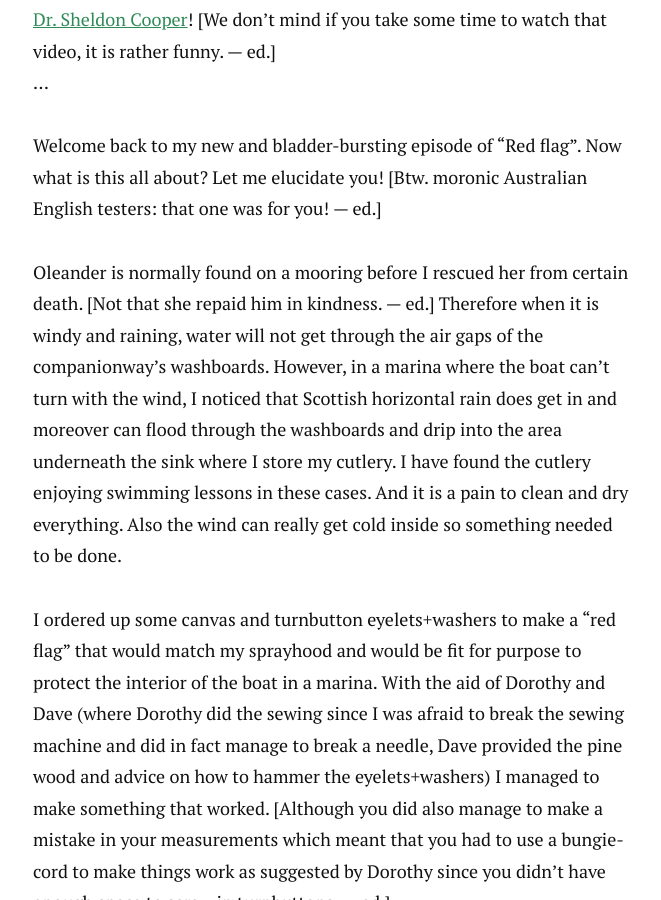
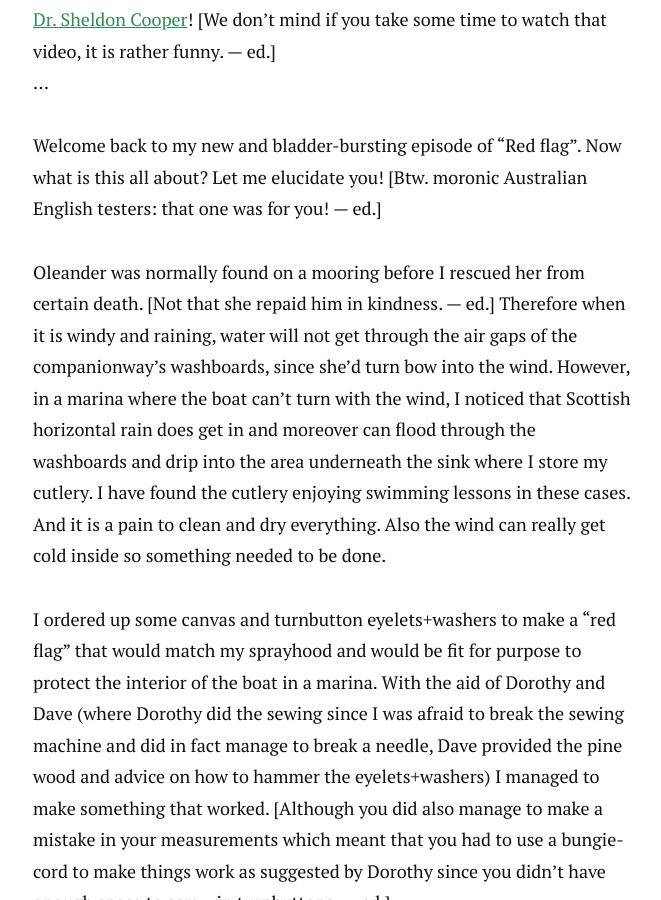
Before and after one commit to annard/annard.github.io, a Jekyll site: the page built from _posts/2017-11-05-red-flag.markdown, in a window 1280 px wide and 900 px high, scrolled down 529 px. Shown: the whole window, without its empty margins (307-968 px from the left). Built offline with Jekyll 4.4.1, drawn with Linux system fonts in a browser that asks for light colours; nearby versions of some CDN libraries.

Commit message:
important typo fixes

```diff
--- a/_posts/2017-10-26-slip-sliding-away.markdown
+++ b/_posts/2017-10-26-slip-sliding-away.markdown
@@ -12,7 +12,7 @@ The more you're slip slidin' away<br/>
 
 So these profetic words were written many years ago when I was but a wee lad who had no idea about boats and it would have been a good thing if it had stayed that way. However, here we are many moons later, and I am totally stuck in an oily situation.
 
-After the headaches caused to me by the toilet situation (which are now under control I hope after a bit more love using tightened screws) I remembered to have to look into another situation. Last Friday before I switched on the engine I did an oil level check. Due to a tiny sitation with a broken seal some oil seeps out of the sump and needs to be replaced. However, the level was increasing! Odd enough, a few weeks ago before my first attempt to make the passage to Bowling, the level was also higher than expected. However since Tony had replaced the old oil with new after the boat arrived here in Dunstaffnage (together with some extra for a new oil filter), I'd imagined he had added a bit too much. So I had pumped out a bit out to lower it back to "the max". So why would it be higher again?
+After the headaches caused to me by the toilet situation (which are now under control I hope after a bit more love using tightened screws) I remembered to have to look into another situation. Last Friday before I switched on the engine I did an oil level check. Due to a tiny situation with a broken seal some oil seeps out of the sump and needs to be replaced. However, the level was increasing! Odd enough, a few weeks ago before my first attempt to make the passage to Bowling, the level was also higher than expected. However since Tony had replaced the old oil with new after the boat arrived here in Dunstaffnage (together with some extra for a new oil filter), I'd imagined he had added a bit too much. So I had pumped out a bit out to lower it back to "the max". So why would it be higher again?
 
 I discussed this with several local experts in my pub and the conclusion was that diesel fuel must leak somehow into the oil sump of the engine. Or water, but then you should find a white emulsion and that wasn't the case. And water would be bad. At least the diesel can clean up the sump a bit but it's not good for the engine and needs to be fixed.
 
--- a/_posts/2017-11-05-red-flag.markdown
+++ b/_posts/2017-11-05-red-flag.markdown
@@ -12,7 +12,7 @@ What is this exciting installment about? Definitely not ["Fun with flags" by Dr.
 <br/>
 Welcome back to my new and bladder-bursting episode of "Red flag". Now what is this all about? Let me elucidate you! [Btw. moronic Australian English testers: that one was for you! — ed.]
 
-Oleander is normally found on a mooring before I rescued her from certain death. [Not that she repaid him in kindness. — ed.] Therefore when it is windy and raining, water will not get through the air gaps of the companionway's washboards. However, in a marina where the boat can't turn with the wind, I noticed that Scottish horizontal rain does get in and moreover can flood through the washboards and drip into the area underneath the sink where I store my cutlery. I have found the cutlery enjoying swimming lessons in these cases. And it is a pain to clean and dry everything. Also the wind can really get cold inside so something needed to be done.
+Oleander was normally found on a mooring before I rescued her from certain death. [Not that she repaid him in kindness. — ed.] Therefore when it is windy and raining, water will not get through the air gaps of the companionway's washboards, since she'd turn bow into the wind. However, in a marina where the boat can't turn with the wind, I noticed that Scottish horizontal rain does get in and moreover can flood through the washboards and drip into the area underneath the sink where I store my cutlery. I have found the cutlery enjoying swimming lessons in these cases. And it is a pain to clean and dry everything. Also the wind can really get cold inside so something needed to be done.
 
 I ordered up some canvas and turnbutton eyelets+washers to make a "red flag" that would match my sprayhood and would be fit for purpose to protect the interior of the boat in a marina. With the aid of Dorothy and Dave (where Dorothy did the sewing since I was afraid to break the sewing machine and did in fact manage to break a needle, Dave provided the pine wood and advice on how to hammer the eyelets+washers) I managed to make something that worked. [Although you did also manage to make a mistake in your measurements which meant that you had to use a bungie-cord to make things work as suggested by Dorothy since you didn't have enough space to screw in turnbuttons. — ed.]
 
```
